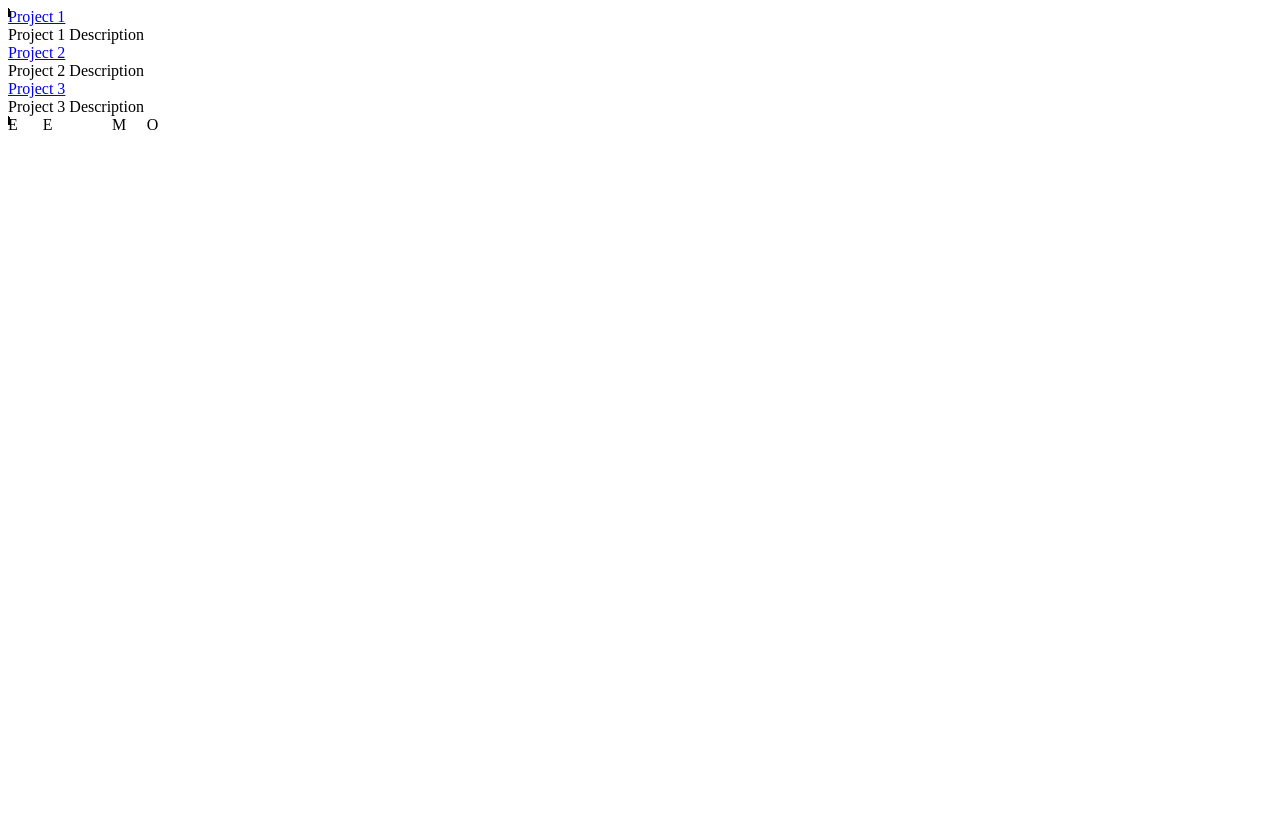
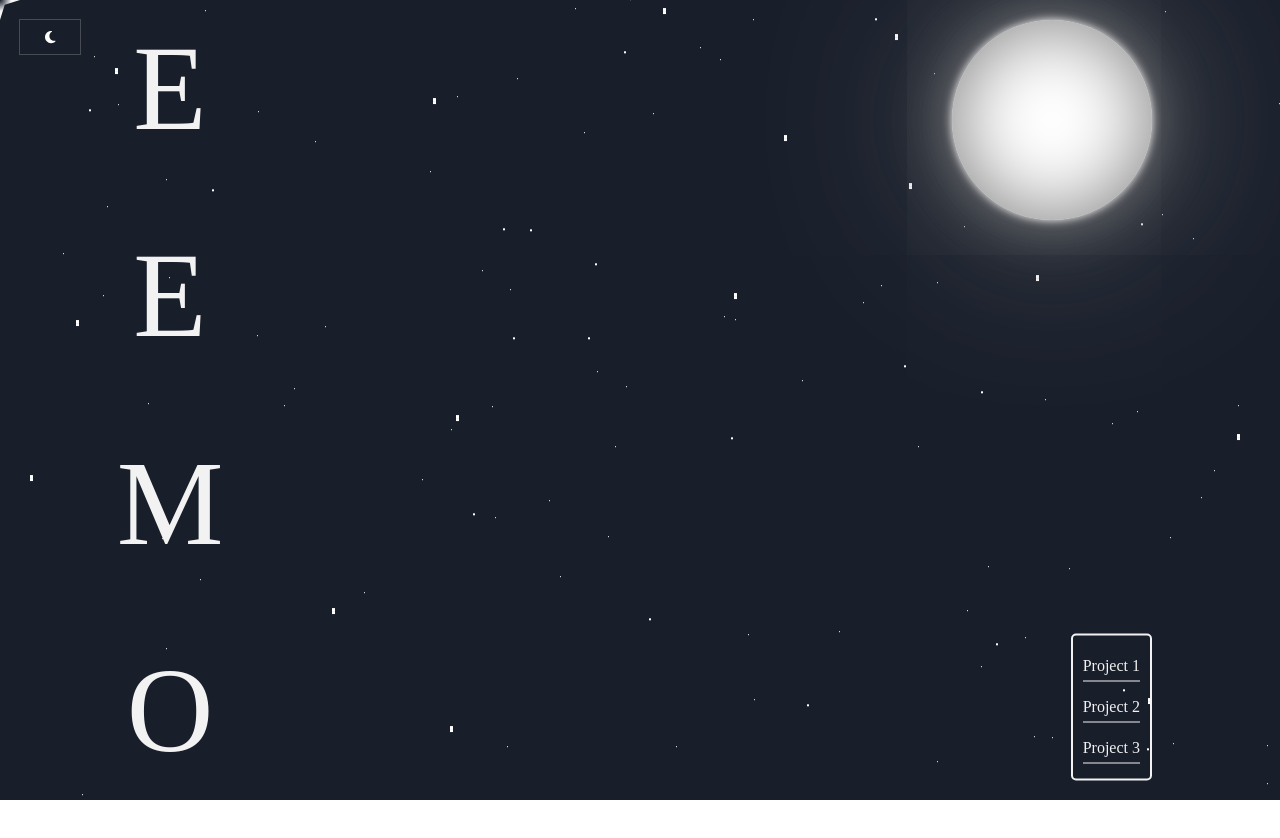
Before and after one commit to moraole/pf-react, a React (Create React App) app: page / in a window 1280 px wide. Shown: the top 838 px of the page. After the commit the page ends 800 px from the top, so only its background shows below. Built offline with nearby package versions, Linux system fonts and the light colour scheme.

Commit message:
header updated with project-component-interaction

```diff
--- a/src/components/Header.js
+++ b/src/components/Header.js
@@ -2,6 +2,9 @@
 import styled from 'styled-components';
 import StarsBackground from './StarsBackground';
 import lightTheme from '../themes/lightTheme';
+import darkTheme from '../themes/darkTheme';
+import Project1 from './Project1';
+import Project2 from './Project2';
 const RadialGradient = styled.div`
   position: absolute;
   width: 20px;
@@ -9,26 +12,20 @@
   background: radial-gradient(
     ellipse at center,
     transparent 0%,
-    transparent 40%,
+    transparent 0%,
     ${({ theme }) => (theme === lightTheme ? 'black' : 'white')} 40%,
     ${({ theme }) => (theme === lightTheme ? 'black' : 'white')} 100%
   );
-  clip-path: polygon(
-    50% 0%,
-    61.8% 38.2%,
-    100% 50%,
-    61.8% 61.8%,
-    50% 100%,
-    38.2% 61.8%,
-    0% 50%,
-    38.2% 38.2%
-  );
+  clip-path: ${({ projectMenuHovered }) =>
+    projectMenuHovered
+      ? 'circle(10px at center)'
+      : 'polygon(50% 0%, 61.8% 38.2%, 100% 50%, 61.8% 61.8%, 50% 100%, 38.2% 61.8%, 0% 50%, 38.2% 38.2%)'};
   transform: translate(-50%, -50%);
   pointer-events: none;
   z-index: 10000;
   animation: glowing 1s infinite alternate;
   transition: transform 0.3s ease;
-  transform: ${({ projectMenuHovered }) => (projectMenuHovered ? 'scale(1.0)' : 'scale(1.0')};
+  transform: ${({ projectMenuHovered }) => (projectMenuHovered ? 'scale(1.0)' : 'scale(2.0)')};
   @keyframes glowing {
     0% {
       opacity: 0.7;
@@ -37,12 +34,8 @@
       opacity: 1;
     }
   }
+`;
 
-  /* Add the hover effect */
-  &:hover {
-    transform: scale(0.5);
-  }
-`;
 
 const Moon = styled.div`
   position: absolute;
@@ -68,21 +61,21 @@
   background-color: ${({ theme }) => theme.background};
   text-transform: uppercase;
   display: flex;
-  flex-direction: column; /* Stack the letters vertically */
-  justify-content: space-between; /* Evenly space the rows */
-  align-items: center; /* Center horizontally */
+  flex-direction: column;
+  justify-content: space-between;
+  align-items: center;
   width: 300px;
   height: 95vh;
   left: 0;
   top: 0;
   z-index: 500;
   border-radius: 8px;
-  padding: 20px; /* Add padding to space out the letters from the edges */
+  padding: 20px;
 `;
 
 const Row = styled.div`
   display: flex;
-  justify-content: space-between; /* Evenly space the letters in each row */
+  justify-content: space-between;
   width: 100%;
 `;
 
@@ -94,7 +87,7 @@
   display: flex;
   align-items: center;
   justify-content: center;
-  color: ${({ isPhone }) => (isPhone ? 'black' : 'white')}; // Conditional color based on isPhone
+  color: ${({ isPhone }) => (isPhone ? 'black' : 'white')};
 `;
 
 const SecondELetter = styled(LogoLetter)`
@@ -131,12 +124,11 @@
   color: white;
 `;
 
-// Modify the gradient background for light mode
 const HeaderContent = styled.div`
   overflow: hidden;
-  transition: background-color 0.3s, color 0.3s; /* Add transition here */
+  transition: background-color 0.3s, color 0.3s;
   background: ${({ theme }) =>
-    theme === lightTheme ? 'white' /* Gradient background for light mode */ : '#181e2a'};
+    theme === lightTheme ? 'white' : '#181e2a'};
   position: relative;
   display: flex;
   align-items: center;
@@ -153,7 +145,6 @@
 const ExpandableLetter = styled.span`
   position: relative;
   cursor: pointer;
-  ${({isPhone}) => isPhone ? 'color: black;' : ''}
 
   &:hover span:last-child {
     font-size: 40px;
@@ -176,6 +167,7 @@
   transition: opacity 0.3s ease, transform 0.3s ease;
   pointer-events: none;
 `;
+
 const ProjectMenuItem = styled.a`
   text-decoration: none;
   color: ${({ theme }) => theme.text};
@@ -187,6 +179,7 @@
   display: flex;
   align-items: center;
   border-bottom: solid 0.1px;
+
   &:hover {
     color: ${({ theme }) => theme.accent};
   }
@@ -194,16 +187,15 @@
 
 const ProjectDescription = styled.div`
   position: absolute;
-  left: 100%; /* Position to the left of the menu item */
+  left: 100%;
   top: 0;
-  width: 200px; /* Adjust the width as needed */
+  width: 200px;
   background-color: ${({ theme }) => theme.background};
   border: 2px solid ${({ theme }) => theme.text};
   border-radius: 5px;
   padding: 10px;
   display: none;
-  z-index: 1000;
-
+  z-index: 10000;
 `;
 
 const ProjectMenu = styled.div`
@@ -218,32 +210,26 @@
   display: flex;
   flex-direction: column;
   align-items: center;
-  z-index: 1000;
+  z-index: 10;
+  `;
 
-  /* Apply the hover effect to ProjectMenu */
-  &:hover {
-    ${RadialGradient} {
-      transform: scale(1.5);
-    }
-  }
-`;
 const Project1Description = styled(ProjectDescription)`
-
+  transform: translateY(-30px);
 `;
 
 const Project2Description = styled(ProjectDescription)`
-  transform: translateY(30px);
+  transform: translateY(0);
 `;
 
 const Project3Description = styled(ProjectDescription)`
-  transform: translateY(60px);
+  transform: translateY(30px);
 `;
-
 
 const HeaderContainer = styled.div`
   position: relative;
   overflow: hidden;
 `;
+
 const Header = ({ isDarkMode }) => {
   const [hoveredE1, setHoveredE1] = useState(false);
   const [hoveredE2, setHoveredE2] = useState(false);
@@ -252,6 +238,9 @@
   const [hovering, setHovering] = useState(false);
   const [cursorPos, setCursorPos] = useState({ x: 0, y: 0 });
   const [projectMenuHovered, setProjectMenuHovered] = useState(false);
+  const [projectDescriptionsVisible, setProjectDescriptionsVisible] = useState(false);
+  const [selectedProject, setSelectedProject] = useState(null);
+  const [isVisible, setIsVisible] = useState(false);
 
   const isPhone = window.innerWidth <= 768;
 
@@ -267,34 +256,49 @@
     setCursorPos({ x: e.clientX, y: e.clientY });
   };
 
+  const handleProjectItemClick = (projectName) => {
+    setSelectedProject(projectName);
+    setProjectDescriptionsVisible(true); // Add this line
+    setIsVisible(true);
+  };
 
   useEffect(() => {
     document.addEventListener('mouseenter', handleMouseEnter);
     document.addEventListener('mouseleave', handleMouseLeave);
     document.addEventListener('mousemove', handleMouseMove);
 
-    // Add event listeners for project menu hover
-    document.addEventListener('mouseenter', handleProjectMenuEnter);
-    document.addEventListener('mouseleave', handleProjectMenuLeave);
-
     return () => {
       document.removeEventListener('mouseenter', handleMouseEnter);
       document.removeEventListener('mouseleave', handleMouseLeave);
       document.removeEventListener('mousemove', handleMouseMove);
-
-      // Remove event listeners for project menu hover
-      document.removeEventListener('mouseenter', handleProjectMenuEnter);
-      document.removeEventListener('mouseleave', handleProjectMenuLeave);
     };
   }, []);
+// Inside your Header.js
+useEffect(() => {
+  document.addEventListener('mouseenter', handleMouseEnter);
+  document.addEventListener('mouseleave', handleMouseLeave);
+  document.addEventListener('mousemove', handleMouseMove);
 
-  const handleProjectMenuEnter = () => {
-    setProjectMenuHovered(true); // Set project menu hover state to true
+  return () => {
+    document.removeEventListener('mouseenter', handleMouseEnter);
+    document.removeEventListener('mouseleave', handleMouseLeave);
+    document.removeEventListener('mousemove', handleMouseMove);
   };
+}, []);
 
-  const handleProjectMenuLeave = () => {
-    setProjectMenuHovered(false); // Set project menu hover state to false
-  };
+// Add this useEffect to control the animations
+useEffect(() => {
+  const projectDescriptions = document.querySelectorAll('.project-description');
+  if (projectDescriptionsVisible) {
+    projectDescriptions.forEach((desc) => {
+      desc.classList.add('slide-in-active');
+    });
+  } else {
+    projectDescriptions.forEach((desc) => {
+      desc.classList.remove('slide-in-active');
+    });
+  }
+}, [projectDescriptionsVisible]);
   return (
     <HeaderContainer
       onMouseEnter={handleMouseEnter}
@@ -303,11 +307,11 @@
     >
       {hovering && (
         <RadialGradient
+          projectMenuHovered={projectMenuHovered}
           cursorPos={cursorPos}
-          projectMenuHovered={projectMenuHovered}
           style={{
-            top: `${cursorPos.y-10}px`,
-            left: `${cursorPos.x-10}px`,
+            top: `${cursorPos.y - 10}px`,
+            left: `${cursorPos.x - 10}px`,
           }}
         />
       )}
@@ -316,30 +320,61 @@
           {isDarkMode ? (
             <>
               <Moon />
-              <ProjectMenu>
-                <ProjectMenuItem href="#project1">Project 1</ProjectMenuItem>
-                <Project1Description>Project 1 Description</Project1Description>
-                <ProjectMenuItem href="#project2">Project 2</ProjectMenuItem>
-                <Project2Description>Project 2 Description</Project2Description>
-                <ProjectMenuItem href="#project3">Project 3</ProjectMenuItem>
-                <Project3Description>Project 3 Description</Project3Description>
+              <ProjectMenu
+                onMouseEnter={() => setProjectMenuHovered(true)}
+                onMouseLeave={() => setProjectMenuHovered(false)}
+              >
+                <ProjectMenuItem onClick={() =>  handleProjectItemClick('project1')}>
+                  Project 1
+                </ProjectMenuItem>
+                <Project1Description className="project-description slide-in">
+  Project 1 Description
+</Project1Description>
+                <ProjectMenuItem onClick={() =>  handleProjectItemClick('project2')}>
+                  Project 2
+                </ProjectMenuItem>
+                {projectDescriptionsVisible && (
+                  <Project2Description>Project 2 Description</Project2Description>
+                )}
+                <ProjectMenuItem href="#project3" onClick={handleProjectItemClick}>
+                  Project 3
+                </ProjectMenuItem>
+                {projectDescriptionsVisible && (
+                  <Project3Description>Project 3 Description</Project3Description>
+                )}
+
               </ProjectMenu>
+
             </>
           ) : (
             <>
-              <ProjectMenu>
-                <ProjectMenuItem href="#project1">Project 1</ProjectMenuItem>
-                <Project1Description>Project 1 Description</Project1Description>
-                <ProjectMenuItem href="#project2">Project 2</ProjectMenuItem>
-                <Project2Description>Project 2 Description</Project2Description>
-                <ProjectMenuItem href="#project3">Project 3</ProjectMenuItem>
-                <Project3Description>Project 3 Description</Project3Description>
+              <ProjectMenu
+                onMouseEnter={() => setProjectMenuHovered(true)}
+                onMouseLeave={() => setProjectMenuHovered(false)}
+              >
+                <ProjectMenuItem href="#project1" onClick={handleProjectItemClick}>
+                  Project 1
+                </ProjectMenuItem>
+                {projectDescriptionsVisible && (
+                  <Project1Description>Project 1 Description</Project1Description>
+                )}
+                <ProjectMenuItem href="#project2" onClick={handleProjectItemClick}>
+                  Project 2
+                </ProjectMenuItem>
+                {projectDescriptionsVisible && (
+                  <Project2Description>Project 2 Description</Project2Description>
+                )}
+                <ProjectMenuItem href="#project3" onClick={handleProjectItemClick}>
+                  Project 3
+                </ProjectMenuItem>
+                {projectDescriptionsVisible && (
+                  <Project3Description>Project 3 Description</Project3Description>
+                )}
               </ProjectMenu>
             </>
           )}
           <StarsBackground isDarkMode={isDarkMode} />
           <Logo>
-            {/* Apply the shrink effect to RadialGradient when project menu is hovered */}
             <ExpandableLetter
               isPhone={isPhone}
               onMouseEnter={() => setHoveredE1(true)}
@@ -372,7 +407,11 @@
           </Logo>
         </HeaderContent>
       </Border>
+      {isVisible ? <Project1 /> : null}
+
+
     </HeaderContainer>
+
   );
 };
 
```
